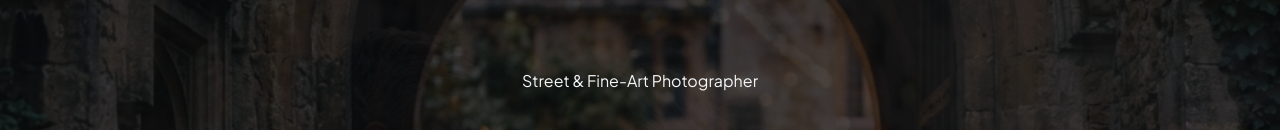
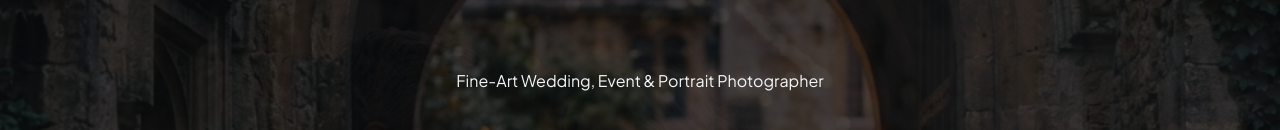
Before and after one commit to saurabhikulkarni/advay-adhyapak-photography-website, a website: page public/index.html in a window 1280 px wide. Shown: the part 166-296 px from the top of the page. Drawn offline with nearby package versions, Linux system fonts and the light colour scheme; a web font is replaced by a local one.

Commit message:
tag line

```diff
--- a/public/index.html
+++ b/public/index.html
@@ -77,7 +77,7 @@
   <!-- HOME SECTION: Completely Transparent Hero -->
   <section id="home" class="home-hero-section">
     <div class="hero-center-content animate-on-load">
-      <span class="hero-tag">Street & Fine-Art Photographer</span>
+      <span class="hero-tag">Fine-Art Wedding, Event & Portrait Photographer</span>
       <h1 class="hero-title-large">Advay Adhyapak</h1>
       <p class="hero-subtitle-clean">Capturing raw human emotions and modern aesthetics through a premium visual lens.</p>
       <div class="hero-btn-wrapper">
```
